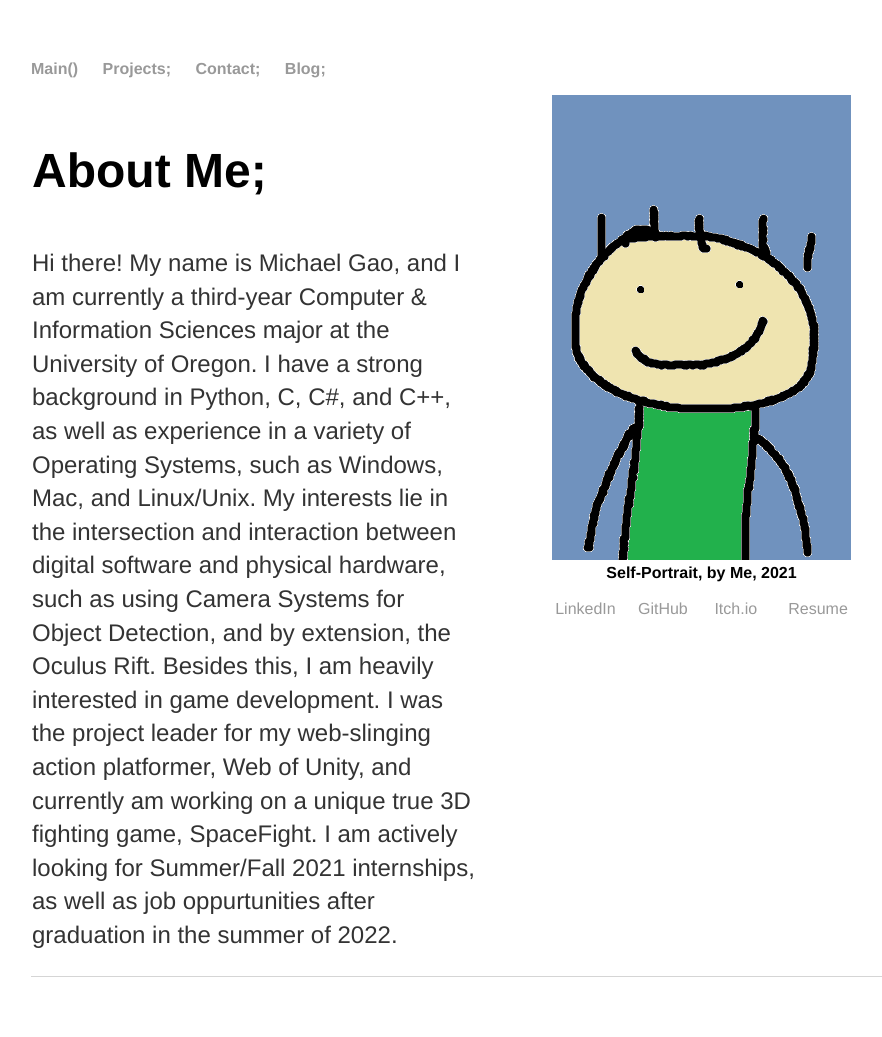
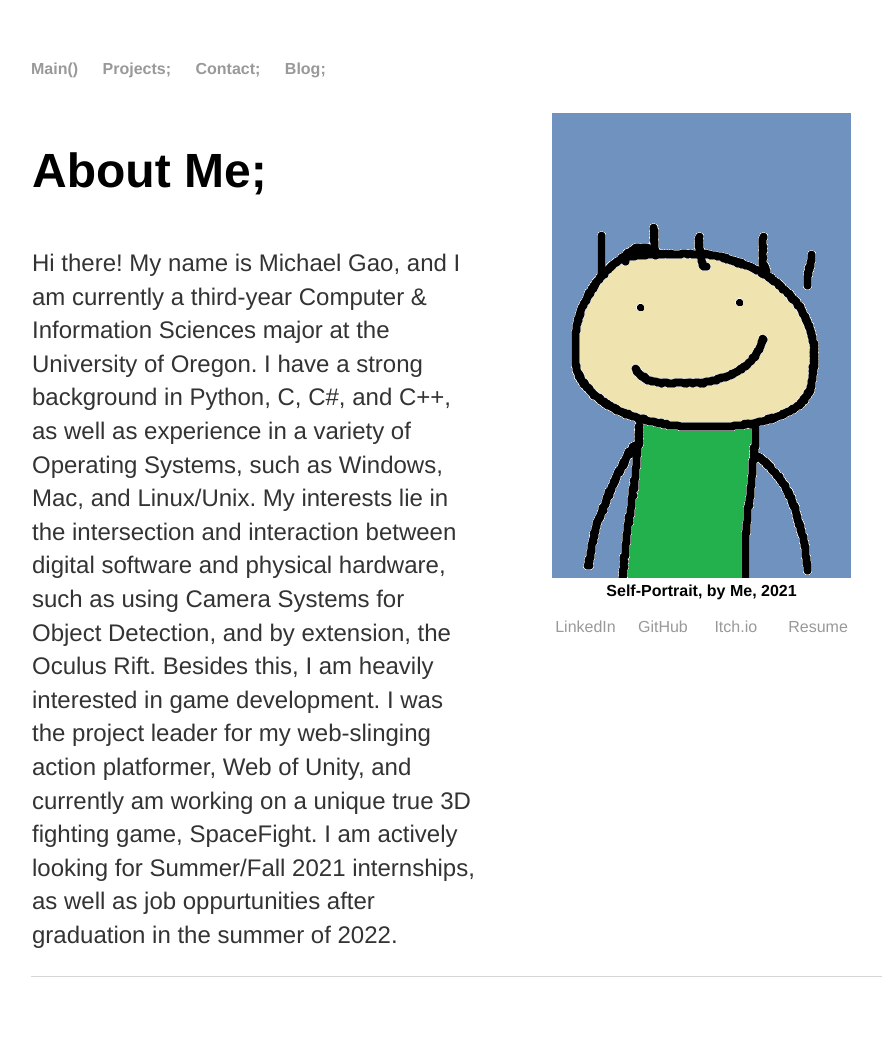
Before and after one commit to michael-c-gao/WebsiteOfMichael, a Jekyll site: the page built from index.html, in a window 1280 px wide. Shown: the whole page, without its empty margins (161-1043 px from the left). Built offline with Jekyll 4.4.1, drawn with Linux system fonts in a browser that asks for light colours.

Commit message:
Update index.html

```diff
--- a/index.html
+++ b/index.html
@@ -30,6 +30,7 @@ title: Michael C. Gao
 	unique true 3D fighting game, SpaceFight. I am actively looking for Summer/Fall 2021 internships, as well as job oppurtunities after graduation in the summer of 2022. </p>
 	</section>
 	<section class="child">
+		<pade> &nbsp; </pade>
 		<div align="center"><pade><img src="selfportrait.png" alt="Self Portrait"></pade></div>
 	<div align="center"><strong>Self-Portrait, by Me, 2021</strong></div>
 		<br>
```
